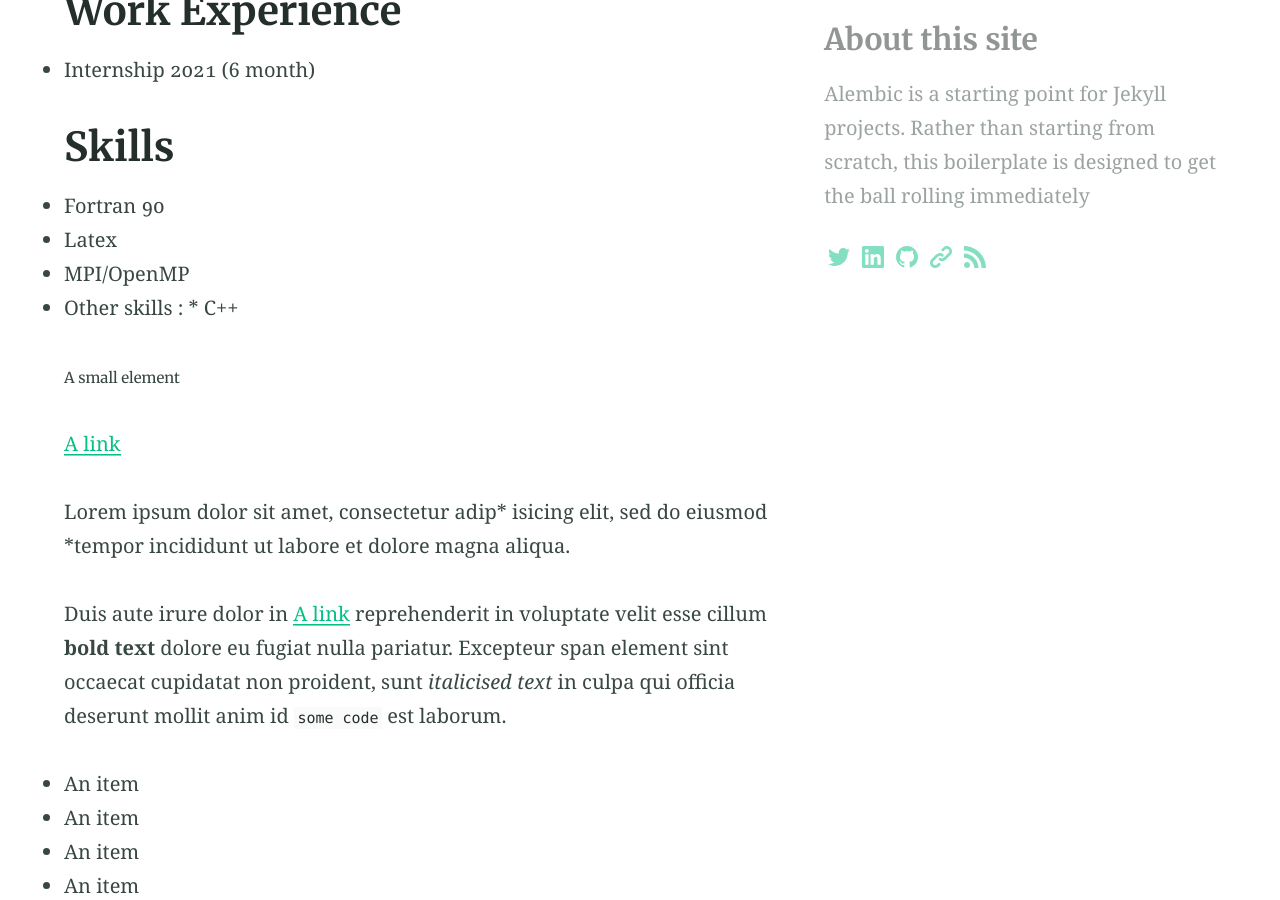
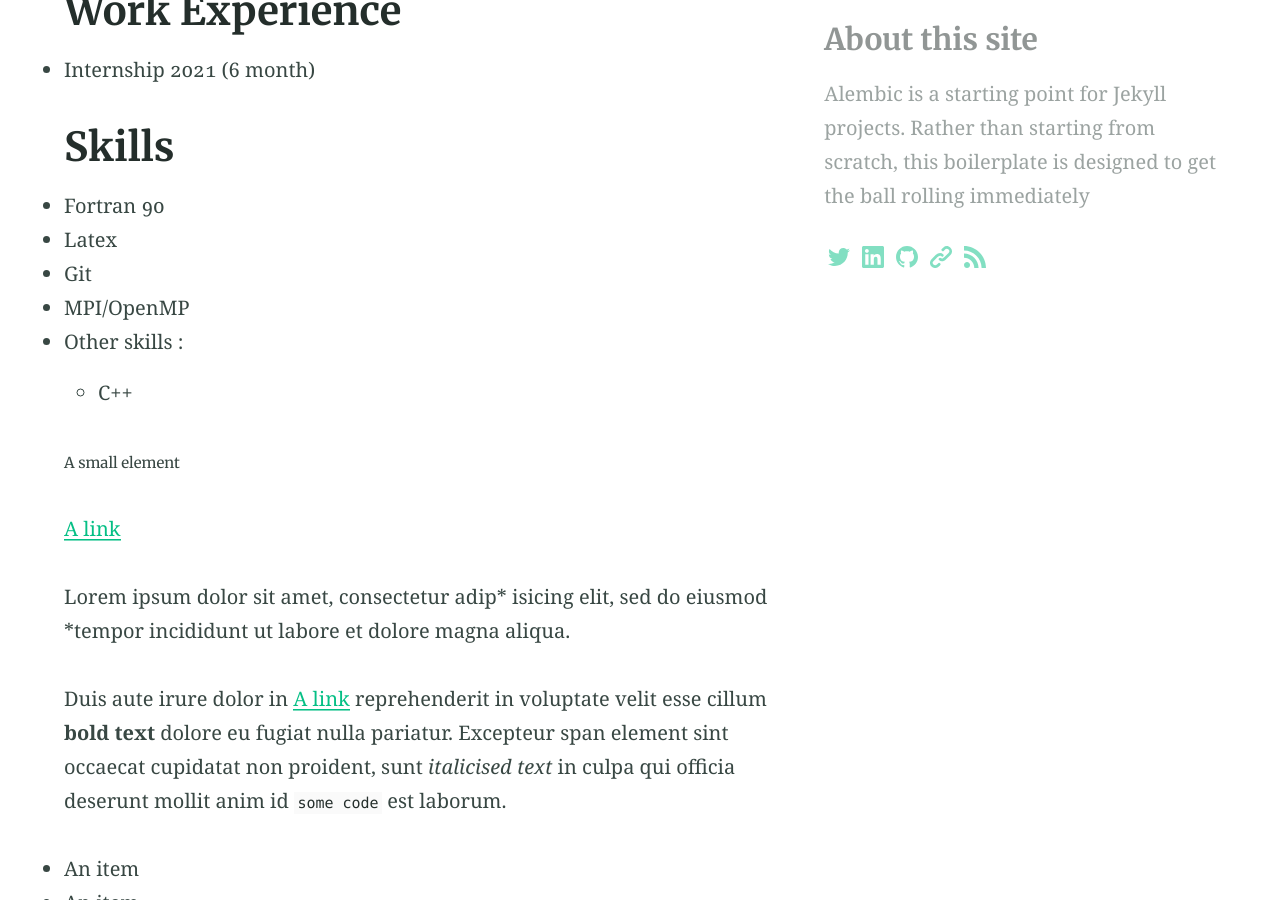
Before and after one commit to claireroche/claireroche.github.io, a Jekyll site: the page built from cv.md, in a window 1280 px wide and 900 px high, scrolled down 765 px. Built offline with Jekyll 4.4.1, drawn with Linux system fonts in a browser that asks for light colours.

Commit message:
Modification page CV

```diff
--- a/cv.md
+++ b/cv.md
@@ -21,8 +21,10 @@ aside: true
 
 * Fortran 90
 * Latex
+* Git
 * MPI/OpenMP
-* Other skills : * C++
+* Other skills :
+  * C++
 
 
 
```
